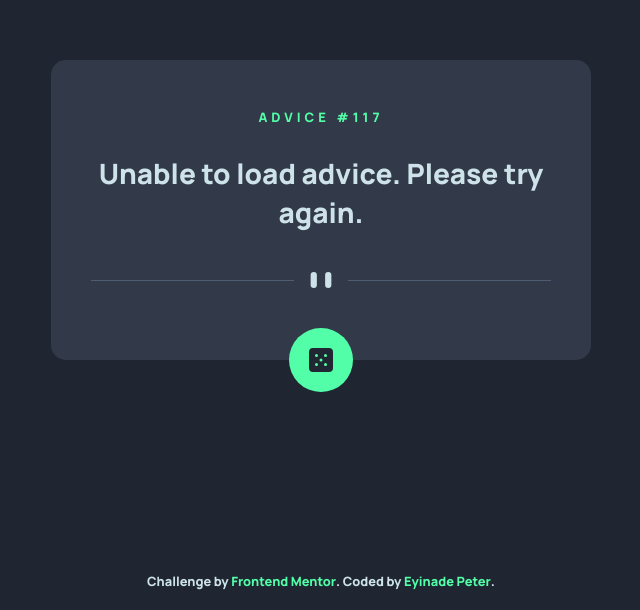
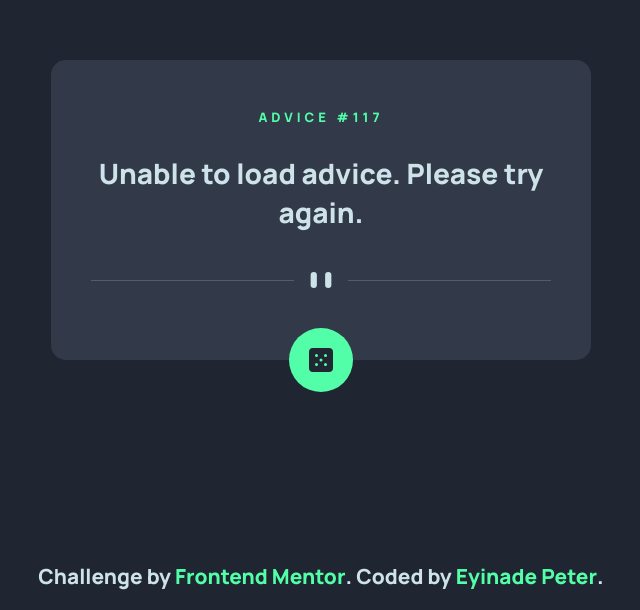
Before and after one commit to Eyinadepeter/advice-App, a plain HTML site: page index.html in a window 1280 px wide. Shown: the part 190-800 px from the top of the page, without its empty margins (319-959 px from the left). Drawn offline with Linux system fonts and the light colour scheme; no server answers.

Commit message:
Increase font size of footer
Increase font size of footer

```diff
--- a/style.css
+++ b/style.css
@@ -96,7 +96,7 @@ body {
   bottom: 20px;
   left: 50%;
   transform: translateX(-50%);
-  font-size: 0.8rem;
+  font-size: 1.3rem;
   color: hsl(193, 38%, 86%);
   text-align: center;
   width: 100%;
```
